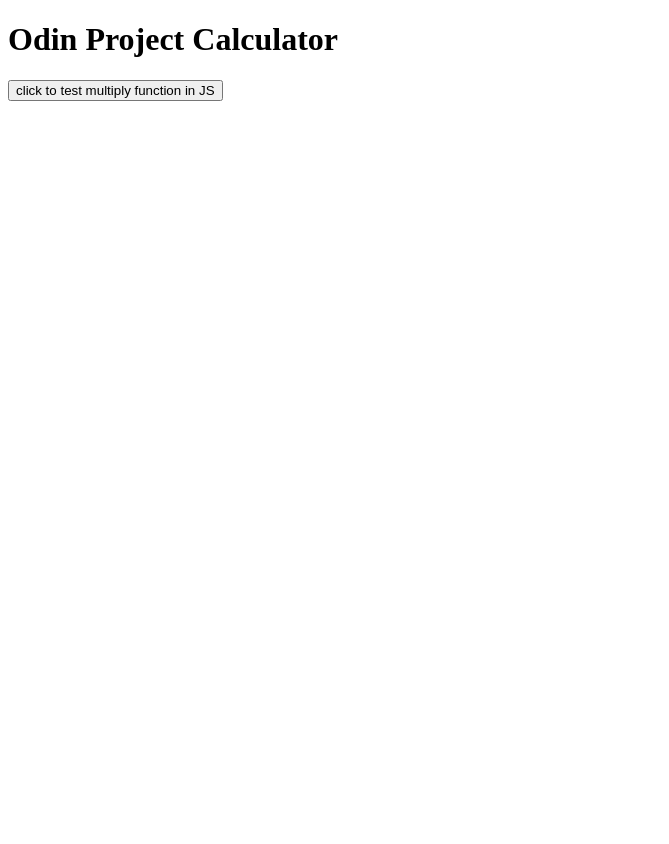
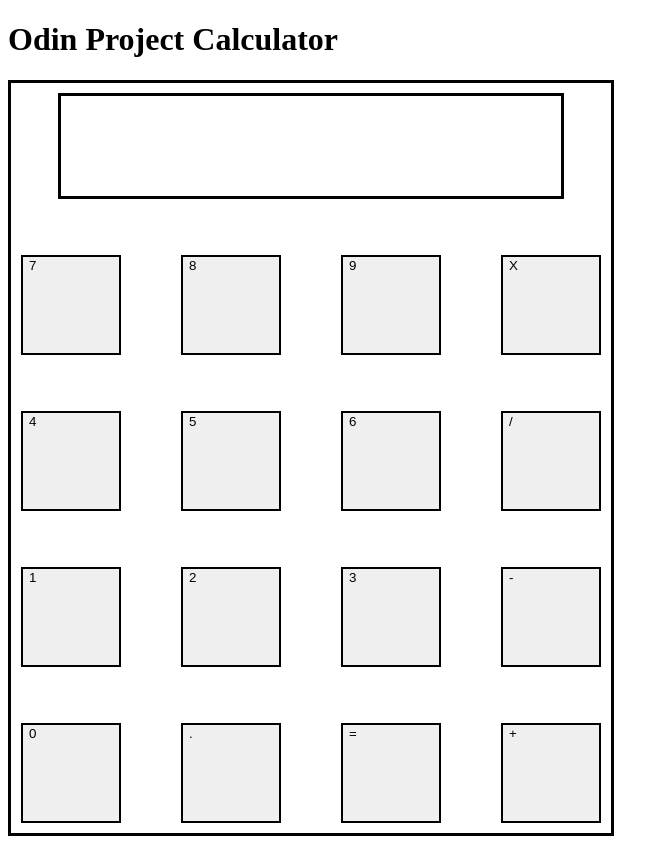
Before and after one commit to yesthisisdaniel/odin-calculator, a plain HTML site: page index.html in a window 1280 px wide. Shown: the whole page, without its empty margins (0-669 px from the left). Before the commit the page ends 800 px from the top, so only its background shows below. Drawn offline with Linux system fonts and the light colour scheme.

Commit message:
Create very basic grid of boxes representing caluculator. Use for testing phase, linking functions to buttons.

```diff
--- a/index.html
+++ b/index.html
@@ -9,8 +9,32 @@
   </head>
   <body>
     <h1>Odin Project Calculator</h1>
-    <div id="testContainer">
-        <button id="multiplyTest">click to test multiply function in JS</button>
+    <div id="calculatorContainer">
+      <div id="display"></div>
+      <div id="rowOne" class="row">
+        <button id="sevenButton" class="calculatorButtons">7</button>
+        <button id="eightButton" class="calculatorButtons">8</button>
+        <button id="nineButton" class="calculatorButtons">9</button>
+        <button id="multiplyButton" class="calculatorButtons">X</button>
+     </div>
+      <div id="rowTwo" class="row">
+        <button id="fourButton" class="calculatorButtons">4</button>
+        <button id="fiveButton" class="calculatorButtons">5</button>
+        <button id="sixButton" class="calculatorButtons">6</button>
+        <button id="divideButton" class="calculatorButtons">/</button>
+      </div>
+      <div id="rowThree" class="row">
+        <button id="oneButton" class="calculatorButtons">1</button>
+        <button id="twoButton" class="calculatorButtons">2</button>
+        <button id="threeButton" class="calculatorButtons">3</button>
+        <button id="subtractButton" class="calculatorButtons">-</button>
+      </div>
+      <div id="rowFour" class="row">
+        <button id="zeroButton" class="calculatorButtons">0</button>
+        <button id="decimalButton" class="calculatorButtons">.</button>
+        <button id="equalsButton" class="calculatorButtons">=</button>
+        <button id="addButton" class="calculatorButtons">+</button>
+      </div>
     </div>
     <script src="script.js"></script>
   </body>
--- a/styles.css
+++ b/styles.css
@@ -0,0 +1,34 @@
+#calculatorContainer {
+    display: flex;
+    border-color: black;
+    border-style: solid;
+    width: 600px;
+    height: 750px;
+    justify-content: space-between;
+    flex-wrap: wrap;
+    flex-direction: column;
+}
+#display {
+    display: flex;
+    border-color: black;
+    border-style: solid;
+    height: 100px;
+    width: 100px;
+}
+.calculatorButtons {
+    display: flex;
+    border-color: black;
+    border-style: solid;
+    height: 100px;
+    width: 100px;
+}
+.row {
+    display: flex;
+    justify-content: space-between;
+    margin: 10px
+}
+#display {
+    width: 500px;
+    align-self: center;
+    margin: 10px
+}
```
